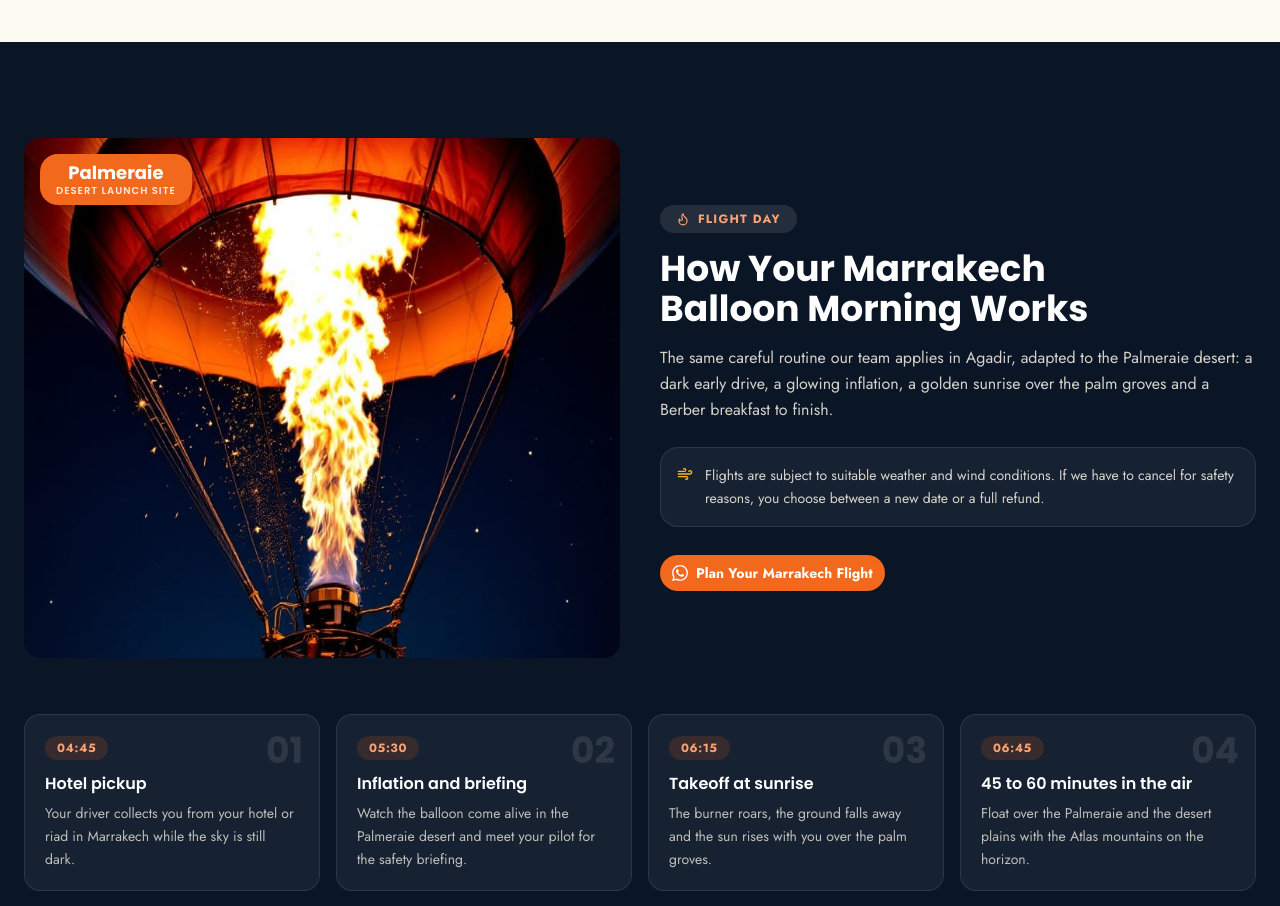
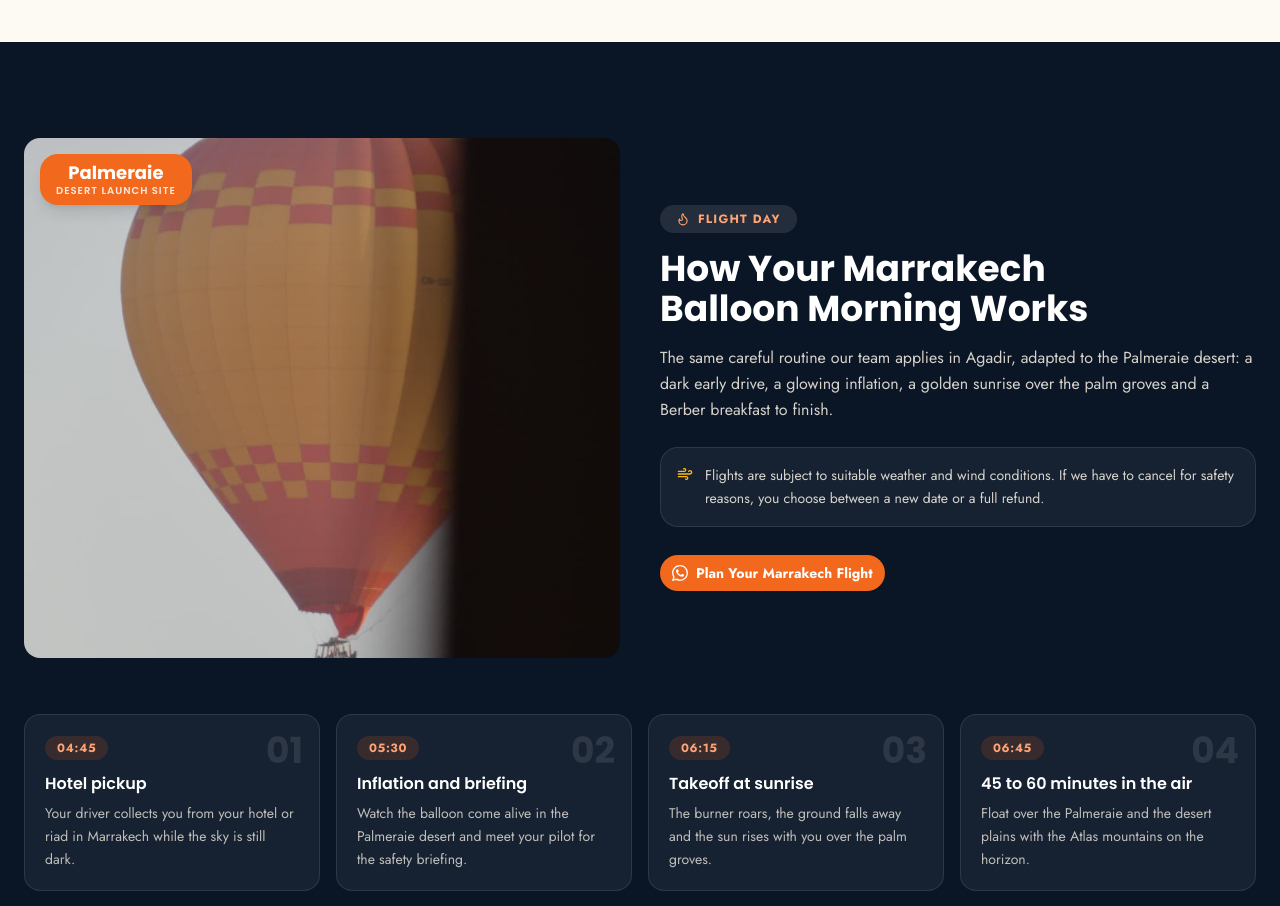
Before and after one commit to hotairballoonexperienceagadir-source/hot-air-balloon-website-, a Next.js app: page /marrakech-flights in a window 1280 px wide. Shown: the part 1760-2666 px from the top of the page. Built offline with nearby package versions, Linux system fonts and the light colour scheme; no server answers.

Commit message:
942064cf-cfb4-4645-9ffa-5d08fec36c95

```diff
--- /dev/null
+++ b/src/components/site/ExperienceSlideshow.tsx
@@ -0,0 +1,187 @@
+"use client";
+
+/* ------------------------------------------------------------------ */
+/* ExperienceSlideshow                                                 */
+/*                                                                     */
+/* A smart slideshow for the Experience section images on the Agadir   */
+/* homepage and the Marrakech page. It rotates through a curated list  */
+/* of shared gallery photos, but ONLY while the section is outside     */
+/* the viewport.                                                       */
+/*                                                                     */
+/* Behavior:                                                           */
+/* - While any part of the enclosing Experience section is on screen,  */
+/*   the current photo is frozen. The timer is fully stopped, so the   */
+/*   image never changes while the visitor is reading the section.     */
+/* - When the section leaves the viewport, an interval starts and the  */
+/*   photo crossfades to the next one every 12 seconds.                */
+/* - When the visitor returns, the latest photo is already in place    */
+/*   and the timer stops again, freezing it immediately.               */
+/*                                                                     */
+/* Visibility is detected with an IntersectionObserver attached to the */
+/* enclosing <section> element (found via closest), with the slideshow */
+/* container itself as a fallback.                                     */
+/*                                                                     */
+/* Performance and accessibility:                                      */
+/* - Only the current photo, the outgoing photo during a crossfade,    */
+/*   and a single preloaded upcoming photo are ever mounted, so all    */
+/*   gallery photos are never loaded at once.                          */
+/* - While the section is off screen, the upcoming photo is preloaded  */
+/*   eagerly so each crossfade starts instantly from the cache.        */
+/* - Timers, observers and animation frames are cleaned up on unmount. */
+/* - Crossfades are disabled for visitors who prefer reduced motion.   */
+/* - No controls, dots, arrows or extra text are rendered.             */
+/* ------------------------------------------------------------------ */
+
+import Image from "next/image";
+import { useCallback, useEffect, useRef, useState } from "react";
+
+import type { ExperienceSlide } from "@/lib/experience-slides";
+
+/* A new photo is picked every 12 seconds while the section is off screen. */
+const ROTATE_INTERVAL_MS = 12000;
+
+/* Crossfade duration. The outgoing layer is removed shortly after it ends. */
+const FADE_DURATION_MS = 900;
+const FADE_FINALIZE_MS = FADE_DURATION_MS + 120;
+
+type ExperienceSlideshowProps = {
+  /** Curated, ordered gallery photos for this page. */
+  slides: ExperienceSlide[];
+  /** next/image sizes matching the Experience section layout. */
+  sizes: string;
+};
+
+export function ExperienceSlideshow({ slides, sizes }: ExperienceSlideshowProps) {
+  const rootRef = useRef<HTMLDivElement | null>(null);
+  const [current, setCurrent] = useState(0);
+  const [previous, setPrevious] = useState<number | null>(null);
+  const [overlayReady, setOverlayReady] = useState(false);
+  const [inViewport, setInViewport] = useState(true);
+  const [reducedMotion, setReducedMotion] = useState(false);
+
+  /* Mirrors the current index so the interval callback never goes stale. */
+  const currentRef = useRef(0);
+  /* Pending animation frame ids, cancelled on unmount. */
+  const rafRef = useRef<number[]>([]);
+
+  /* Watch the enclosing Experience section: frozen while it is on screen. */
+  useEffect(() => {
+    const node = rootRef.current;
+    if (!node || typeof IntersectionObserver === "undefined") return;
+
+    const target = node.closest("section") ?? node;
+    const observer = new IntersectionObserver(
+      (entries) => {
+        const entry = entries[entries.length - 1];
+        if (!entry) return;
+        setInViewport(entry.isIntersecting);
+      },
+      { threshold: 0 },
+    );
+    observer.observe(target);
+    return () => observer.disconnect();
+  }, []);
+
+  /* Rotate only while the section is outside the viewport. */
+  useEffect(() => {
+    if (inViewport || slides.length < 2) return;
+
+    const timer = window.setInterval(() => {
+      const from = currentRef.current;
+      const next = (from + 1) % slides.length;
+      currentRef.current = next;
+      setPrevious(from);
+      setCurrent(next);
+      setOverlayReady(false);
+    }, ROTATE_INTERVAL_MS);
+
+    return () => window.clearInterval(timer);
+  }, [inViewport, slides.length]);
+
+  /* Once the incoming photo has fully faded in, drop the outgoing layer. */
+  useEffect(() => {
+    if (previous === null || !overlayReady) return;
+    const timer = window.setTimeout(() => setPrevious(null), FADE_FINALIZE_MS);
+    return () => window.clearTimeout(timer);
+  }, [previous, overlayReady]);
+
+  /* Respect prefers-reduced-motion: swap photos instantly, no crossfade. */
+  useEffect(() => {
+    const media = window.matchMedia("(prefers-reduced-motion: reduce)");
+    const sync = () => setReducedMotion(media.matches);
+    sync();
+    media.addEventListener("change", sync);
+    return () => media.removeEventListener("change", sync);
+  }, []);
+
+  /* Cancel any pending animation frames on unmount. */
+  useEffect(() => {
+    const rafs = rafRef;
+    return () => {
+      rafs.current.forEach((id) => window.cancelAnimationFrame(id));
+      rafs.current = [];
+    };
+  }, []);
+
+  /* Wait two painted frames before fading in, so cached photos still crossfade. */
+  const handleOverlayLoad = useCallback(() => {
+    const first = window.requestAnimationFrame(() => {
+      const second = window.requestAnimationFrame(() => setOverlayReady(true));
+      rafRef.current = [second];
+    });
+    rafRef.current = [...rafRef.current, first];
+  }, []);
+
+  if (slides.length === 0) return null;
+
+  const active = slides[current];
+  const outgoing = previous !== null ? slides[previous] : null;
+  const upcoming = slides.length > 1 ? slides[(current + 1) % slides.length] : null;
+  const fading = outgoing !== null;
+
+  return (
+    <div ref={rootRef} className="absolute inset-0 overflow-hidden">
+      {outgoing ? (
+        <Image
+          key={`slide-${previous}`}
+          src={outgoing.src}
+          alt={outgoing.alt}
+          fill
+          sizes={sizes}
+          className="object-cover opacity-100"
+          aria-hidden="true"
+        />
+      ) : null}
+
+      {!inViewport && !fading && upcoming ? (
+        <Image
+          key={`preload-${current}`}
+          src={upcoming.src}
+          alt=""
+          fill
+          sizes={sizes}
+          loading="eager"
+          className="pointer-events-none opacity-0"
+          aria-hidden="true"
+        />
+      ) : null}
+
+      <Image
+        key={`slide-${current}`}
+        src={active.src}
+        alt={active.alt}
+        fill
+        sizes={sizes}
+        loading={fading ? "eager" : undefined}
+        onLoad={fading ? handleOverlayLoad : undefined}
+        className={
+          fading
+            ? `object-cover transition-opacity ease-in-out ${
+                reducedMotion ? "" : "duration-[900ms]"
+              } ${overlayReady ? "opacity-100" : "opacity-0"}`
+            : "object-cover"
+        }
+      />
+    </div>
+  );
+}
--- a/src/components/site/MarrakechSections.tsx
+++ b/src/components/site/MarrakechSections.tsx
@@ -2,6 +2,7 @@ import Image from "next/image";
 import Link from "next/link";
 import { ArrowUpRight, Clock, Flame, MapPin, Mountain, Sparkles, Sun, Tent, Wind, type LucideIcon } from "lucide-react";
 import { Button } from "@/components/ui/button";
+import { marrakechExperienceSlides } from "@/lib/experience-slides";
 import {
   cities,
   marrakechOffers,
@@ -13,6 +14,7 @@ import {
   weatherNote,
   type Offer,
 } from "@/lib/site";
+import { ExperienceSlideshow } from "./ExperienceSlideshow";
 import { Stars, WhatsAppIcon } from "./icons";
 
 const mkFeatureIcons: Record<string, LucideIcon> = {
@@ -153,14 +155,10 @@ export function MarrakechExperience() {
       <div className="mx-auto max-w-7xl px-4 md:px-6">
         <div className="grid items-center gap-10 lg:grid-cols-2">
           <div className="relative">
-            <div className="relative overflow-hidden rounded-2xl">
-              <Image
-                src="/images/burner-flame.jpg"
-                alt="Balloon burner flame lighting up the envelope in the Palmeraie desert before sunrise"
-                width={768}
-                height={1344}
+            <div className="relative h-[420px] w-full overflow-hidden rounded-2xl md:h-[520px]">
+              <ExperienceSlideshow
+                slides={marrakechExperienceSlides}
                 sizes="(max-width: 1024px) 100vw, 50vw"
-                className="h-[420px] w-full object-cover md:h-[520px]"
               />
             </div>
             <span className="absolute left-4 top-4 rounded-xl bg-brand-500 px-4 py-2 text-center font-display text-lg font-bold leading-tight text-white shadow-lg">
--- /dev/null
+++ b/src/lib/experience-slides.ts
@@ -0,0 +1,47 @@
+/* ------------------------------------------------------------------ */
+/* Experience section slideshows                                       */
+/*                                                                     */
+/* Both slideshows reuse the existing photos from the shared gallery   */
+/* configuration (src/lib/gallery.ts). Nothing here copies, moves or   */
+/* modifies the gallery files themselves: each slideshow only picks a  */
+/* curated, ordered subset of the gallery entries by their src path.   */
+/*                                                                     */
+/* The first entry of each list is the image visitors see when the     */
+/* page loads. The order below is the rotation order used while the    */
+/* Experience section is outside the viewport.                         */
+/* ------------------------------------------------------------------ */
+
+import { galleryItems, type GalleryItem } from "./gallery";
+
+export type ExperienceSlide = {
+  src: string;
+  alt: string;
+};
+
+function pickSlides(srcs: string[]): ExperienceSlide[] {
+  return srcs
+    .map((src) => galleryItems.find((item) => item.type === "image" && item.src === src))
+    .filter((item): item is GalleryItem => item !== undefined)
+    .map((item) => ({
+      src: item.src,
+      alt: item.alt ?? "Hot air balloon experience in Morocco",
+    }));
+}
+
+/* Agadir Experience section: the Souss Valley morning story, in order. */
+export const agadirExperienceSlides = pickSlides([
+  "/images/gallery-guests-launch-morning.jpg",
+  "/images/gallery-kasbah-takeoff.jpg",
+  "/images/gallery-basket-aerial-view.jpg",
+  "/images/gallery-berber-breakfast.jpg",
+  "/images/gallery-red-balloon-flight.jpg",
+]);
+
+/* Marrakech Experience section: the Palmeraie desert morning story, in order. */
+export const marrakechExperienceSlides = pickSlides([
+  "/images/gallery-checkered-balloon-closeup.jpg",
+  "/images/gallery-palm-camp-view.jpg",
+  "/images/gallery-golden-balloon-argan-trees.jpg",
+  "/images/gallery-balloon-window-view.jpg",
+  "/images/gallery-balloon-terrace-view.jpg",
+]);
```
Also changed, not shown: src/components/site/sections.tsx (+6 -8 lines).
